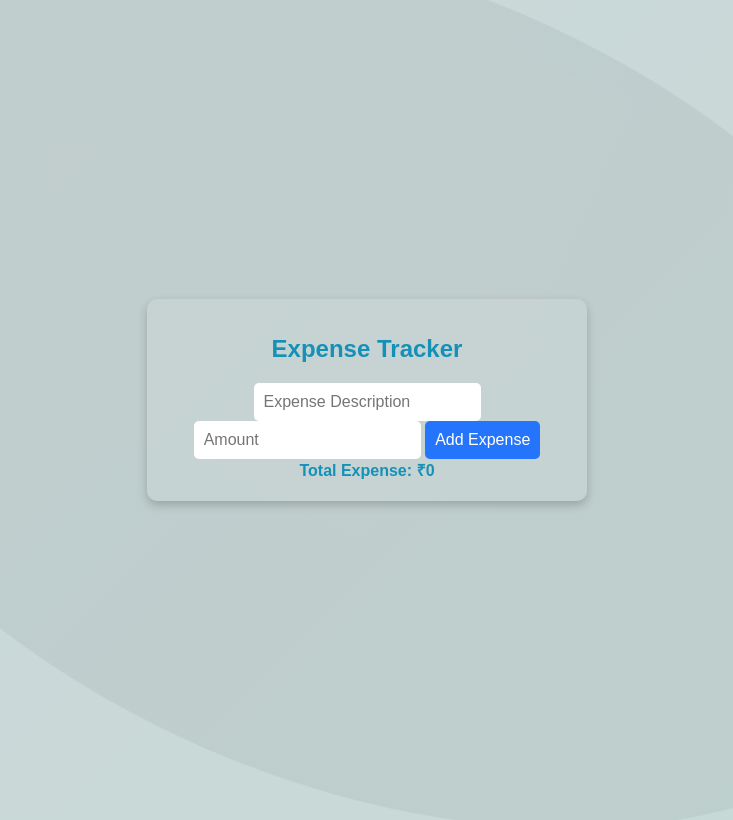
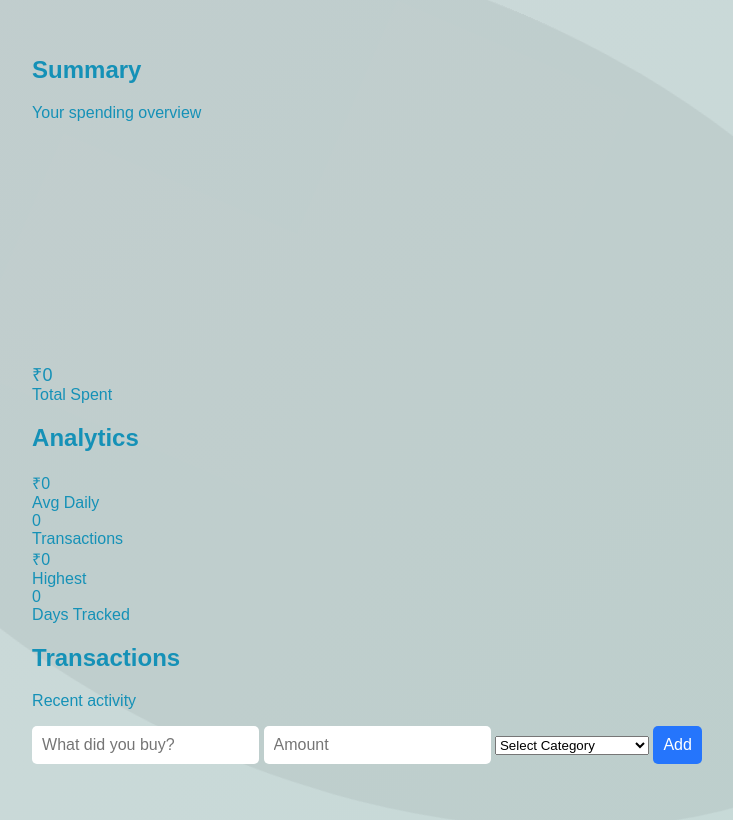
Before and after one commit to YatindraRai002/expense-tracker, a plain HTML site: page index.html in a window 1280 px wide. Shown: the top 820 px of the page, without its empty margins (273-1006 px from the left). Drawn offline with Linux system fonts and the light colour scheme.

Commit message:
Update index.html

```diff
--- a/index.html
+++ b/index.html
@@ -1,32 +1,87 @@
 <!DOCTYPE html>
 <html lang="en">
 <head>
-  <meta charset="UTF-8">
-  <meta name="viewport" content="width=device-width, initial-scale=1.0">
+  <meta charset="UTF-8" />
+  <meta name="viewport" content="width=device-width, initial-scale=1.0" />
   <title>Expense Tracker</title>
-  <link rel="stylesheet" href="stlyes.css">
+  <link rel="stylesheet" href="stlyes.css" />
 </head>
 <body>
-  <div class="container">
-    <h1>Expense Tracker</h1>
-
-
-    <div class="form-container">
-      <input type="text" id="expense-description" placeholder="Expense Description" />
-      <input type="number" id="expense-amount" placeholder="Amount" />
-      <button id="add-expense-btn">Add Expense</button>
+  <div class="app-container">
+    <!-- Summary Card -->
+    <div class="card summary-card">
+      <div class="card-header">
+        <div>
+          <h2 class="card-title">Summary</h2>
+          <p class="card-subtitle">Your spending overview</p>
+        </div>
+      </div>
+      <div class="chart-container">
+        <div class="donut-chart">
+          <svg width="200" height="200" id="donut-svg"></svg>
+          <div class="chart-center">
+            <div class="total-amount">₹<span id="total-display">0</span></div>
+            <div class="total-label">Total Spent</div>
+          </div>
+        </div>
+      </div>
+      <div class="category-summary" id="category-summary"></div>
     </div>
 
-
-    <div class="expense-list-container">
-      <ul id="expense-list">
-
-      </ul>
+    <!-- Analytics Card -->
+    <div class="card analytics-card">
+      <div class="card-header">
+        <div>
+          <h2 class="card-title">Analytics</h2>
+        </div>
+      </div>
+      <div class="stats-grid">
+        <div class="stat-item">
+          <div class="stat-value">₹<span id="avg-daily">0</span></div>
+          <div class="stat-label">Avg Daily</div>
+        </div>
+        <div class="stat-item">
+          <div class="stat-value" id="transaction-count">0</div>
+          <div class="stat-label">Transactions</div>
+        </div>
+        <div class="stat-item">
+          <div class="stat-value">₹<span id="highest-expense">0</span></div>
+          <div class="stat-label">Highest</div>
+        </div>
+        <div class="stat-item">
+          <div class="stat-value" id="days-tracked">0</div>
+          <div class="stat-label">Days Tracked</div>
+        </div>
+      </div>
+      <div class="chart-area">
+        <div class="chart-line"></div>
+      </div>
     </div>
 
-
-    <div class="total-expense">
-      <strong>Total Expense: ₹<span id="total-amount">0</span></strong>
+    <!-- Transactions Card -->
+    <div class="card transactions-card">
+      <div class="card-header">
+        <div>
+          <h2 class="card-title">Transactions</h2>
+          <p class="card-subtitle">Recent activity</p>
+        </div>
+      </div>
+      <div class="add-expense-form">
+        <input type="text" class="form-input" id="expense-description" placeholder="What did you buy?" />
+        <input type="number" class="form-input" id="expense-amount" placeholder="Amount" />
+        <select class="form-input" id="expense-category">
+          <option value="">Select Category</option>
+          <option value="food">Food</option>
+          <option value="transport">Transport</option>
+          <option value="shopping">Shopping</option>
+          <option value="entertainment">Entertainment</option>
+          <option value="healthcare">Healthcare</option>
+          <option value="household">Household Resources</option>
+          <option value="others">Others</option>
+        </select>
+        <button class="add-btn" id="add-expense-btn">Add</button>
+      </div>
+      <div class="transactions-list" id="transactions-list"></div>
     </div>
   </div>
 
```
